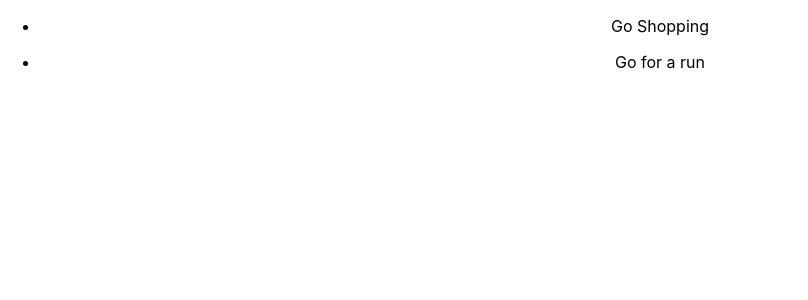
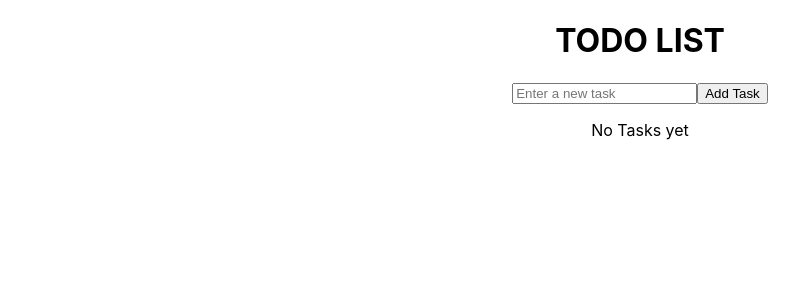
Before and after one commit to ReneRisa/todo-app, a React (Create React App) app: page / in a window 1280 px wide. Shown: the top 300 px of the page, without its empty margins (0-808 px from the left). Built offline with nearby package versions, Linux system fonts and the light colour scheme.

Commit message:
created a button to add task to the list

```diff
--- /dev/null
+++ b/src/AddTask.jsx
@@ -0,0 +1,28 @@
+import { useState } from "react"
+
+function AddTask(props) {
+    const [newTask, setNewTask] = useState('') //state to hold the new task
+
+    const addTask = () => {
+        if(newTask.length > 0){
+            props.addTodo(newTask)
+            setNewTask('')
+        }
+    }
+
+    return (
+        <div>
+            <h1>TODO LIST</h1>
+            <div>
+            <input type="text" name="todoItem"
+            value={newTask}
+            onChange={(e) => setNewTask(e.target.value)}
+            placeholder="Enter a new task"/>
+            <button onClick={addTask}>Add Task</button>
+            </div>
+
+        </div>
+    )
+}
+
+export default AddTask
--- a/src/App.js
+++ b/src/App.js
@@ -2,14 +2,27 @@ import logo from './logo.svg';
 import './App.css';
 import { useState } from'react';
 import TodoList from './TodoList';
+import AddTask from './AddTask';
 
 function App() {
 
-  const[todos, setTodos] = useState([]) //state of todos in an array
-  todos.push('Go Shopping')
-  todos.push('Go for a run')
+  const [todos, setTodos] = useState([]) //state of todos in an array
+  const [completed, setCompleted] = useState(false) //state of completed todos
+
+  const toggleCompleted = (todo) => {
+    setCompleted(true)
+  }
+
+  const removeTodo = (index) => {
+    setTodos(todos.filter((todo, i) => i!== index))
+  }
+
+  const addTodo = (todo) => {
+    setTodos([...todos, todo])
+  }
   return (
     <div className="App">
+      <AddTask addTodo={addTodo} completed={completed}/>
       <TodoList todos={todos} />
     </div>
   );
```
